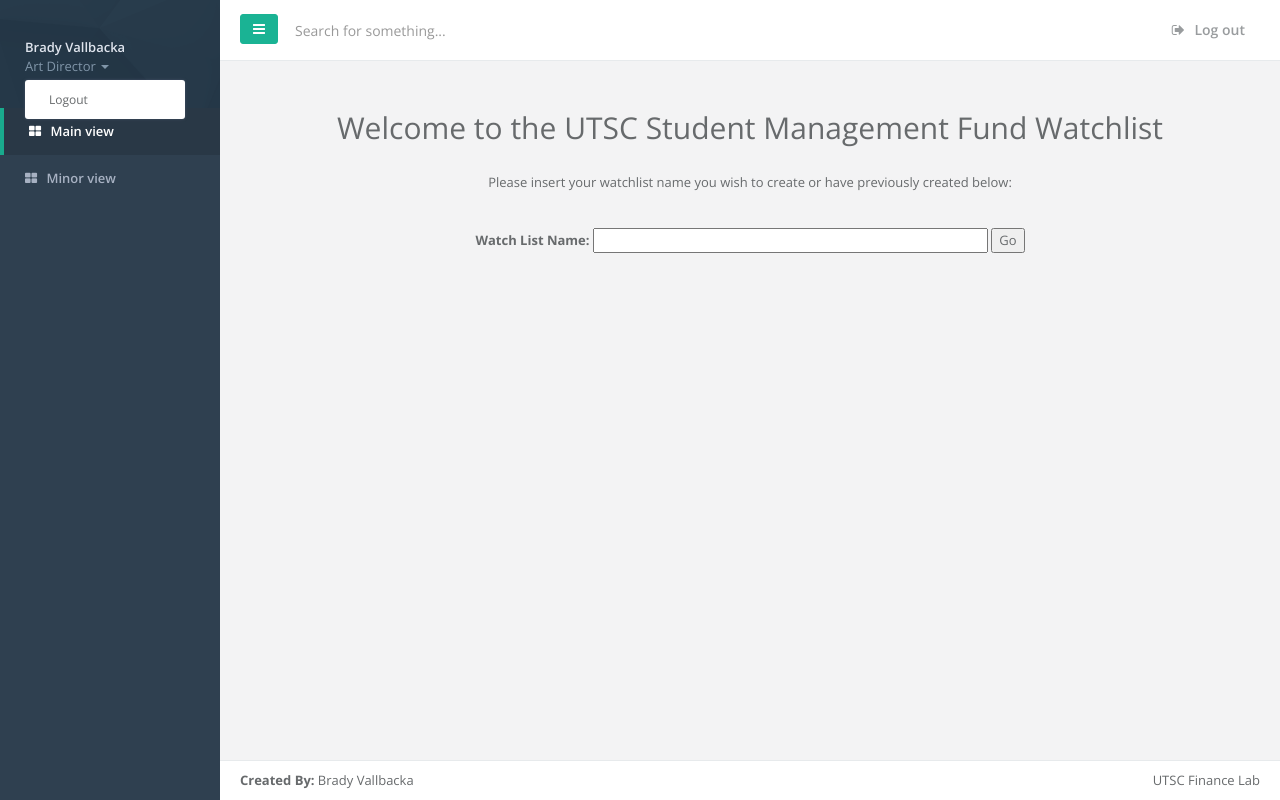
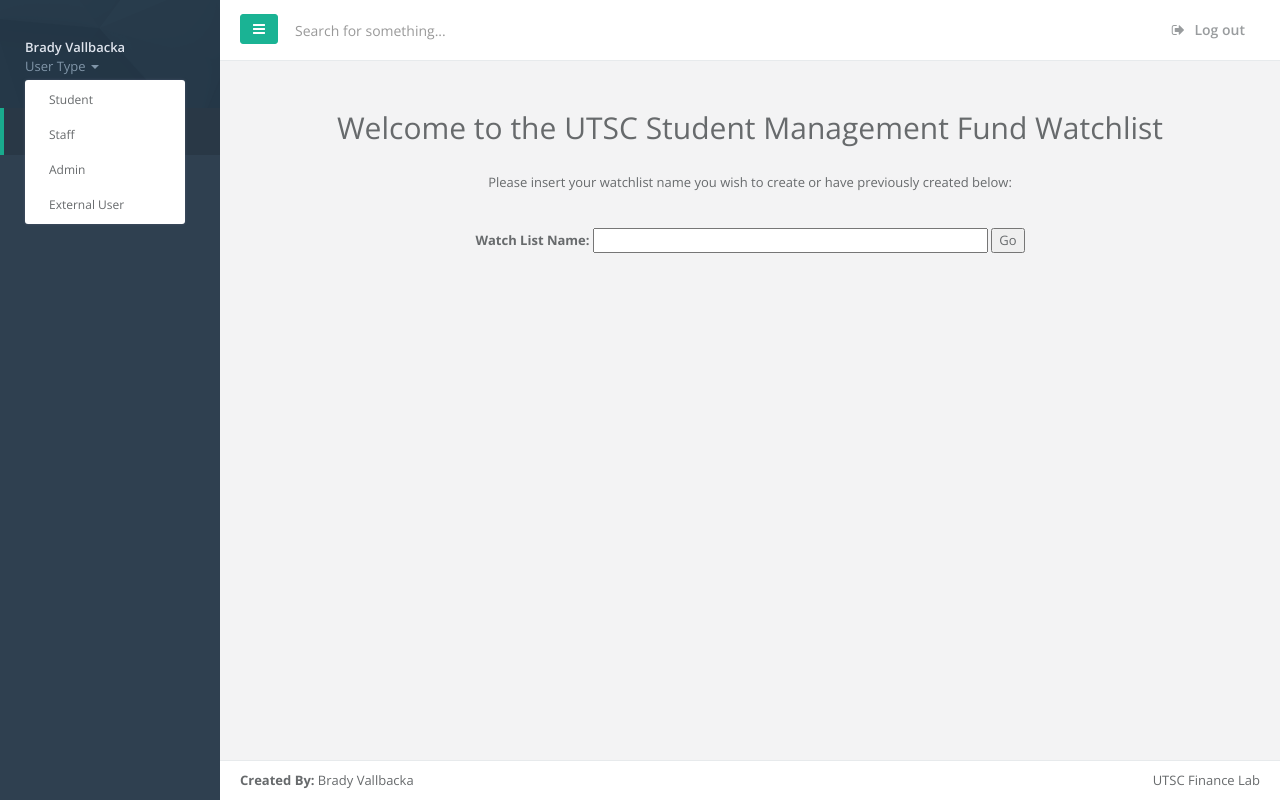
Before and after one commit to Lazigerbill/UTSC-Crypto, a Flask app: page /submit in a window 1280 px wide, after a click that opens the changed part. Run offline with Flask 2, Linux system fonts and the light colour scheme; some libraries are stand-ins or nearby versions.

Commit message:
minor styling changes.

```diff
--- a/__init__.py
+++ b/__init__.py
@@ -47,6 +47,7 @@
     form = WatchListForm()
     if form.validate_on_submit():
         wlname = request.form['WlName']
+        conn = mysql.connect()
         # if user does not have a watchlist, create a new one
         if len(DatabaseSelector.get_wl(conn, wlname)) == 0:
             DatabaseInserter.insert_new_wl(conn, wlname)
--- a/templates/contents.html
+++ b/templates/contents.html
@@ -32,7 +32,7 @@
                         </ul>
                     </div>
                     <div class="logo-element">
-                        IN+
+                        SMF
                     </div>
                 </li>
                 <li class="active">
--- a/templates/index.html
+++ b/templates/index.html
@@ -26,13 +26,16 @@
                     <div class="dropdown profile-element">
                             <a data-toggle="dropdown" class="dropdown-toggle" href="#">
                             <span class="clear"> <span class="block m-t-xs"> <strong class="font-bold">Brady Vallbacka</strong>
-                             </span> <span class="text-muted text-xs block">Art Director <b class="caret"></b></span> </span> </a>
+                             </span> <span class="text-muted text-xs block">User Type <b class="caret"></b></span> </span> </a>
                             <ul class="dropdown-menu animated fadeInRight m-t-xs">
-                                <li><a href="#">Logout</a></li>
+                                <li><a href="#">Student</a></li>
+                                <li><a href="#">Staff</a></li>
+                                <li><a href="#">Admin</a></li>
+                                <li><a href="#">External User</a></li>
                             </ul>
                     </div>
                     <div class="logo-element">
-                        IN+
+                        SMF
                     </div>
                 </li>
                 <li class="active">
--- a/templates/showwatchlist.html
+++ b/templates/showwatchlist.html
@@ -32,7 +32,7 @@
                         </ul>
                     </div>
                     <div class="logo-element">
-                        IN+
+                        SMF
                     </div>
                 </li>
                 <li class="active">
--- a/xignite.py
+++ b/xignite.py
@@ -10,7 +10,7 @@
 
 is_prod = os.environ.get('IS_HEROKU', None)
 if not is_prod:
-    f = open("instance/apikey.txt", 'r')
+    f = open("instance/apikey.pyc", 'r')
     _token = f.readline().strip('\n')
 else:
     _token = os.environ.get('TOKEN')
```
Also changed, not shown: instance/readme.txt.
